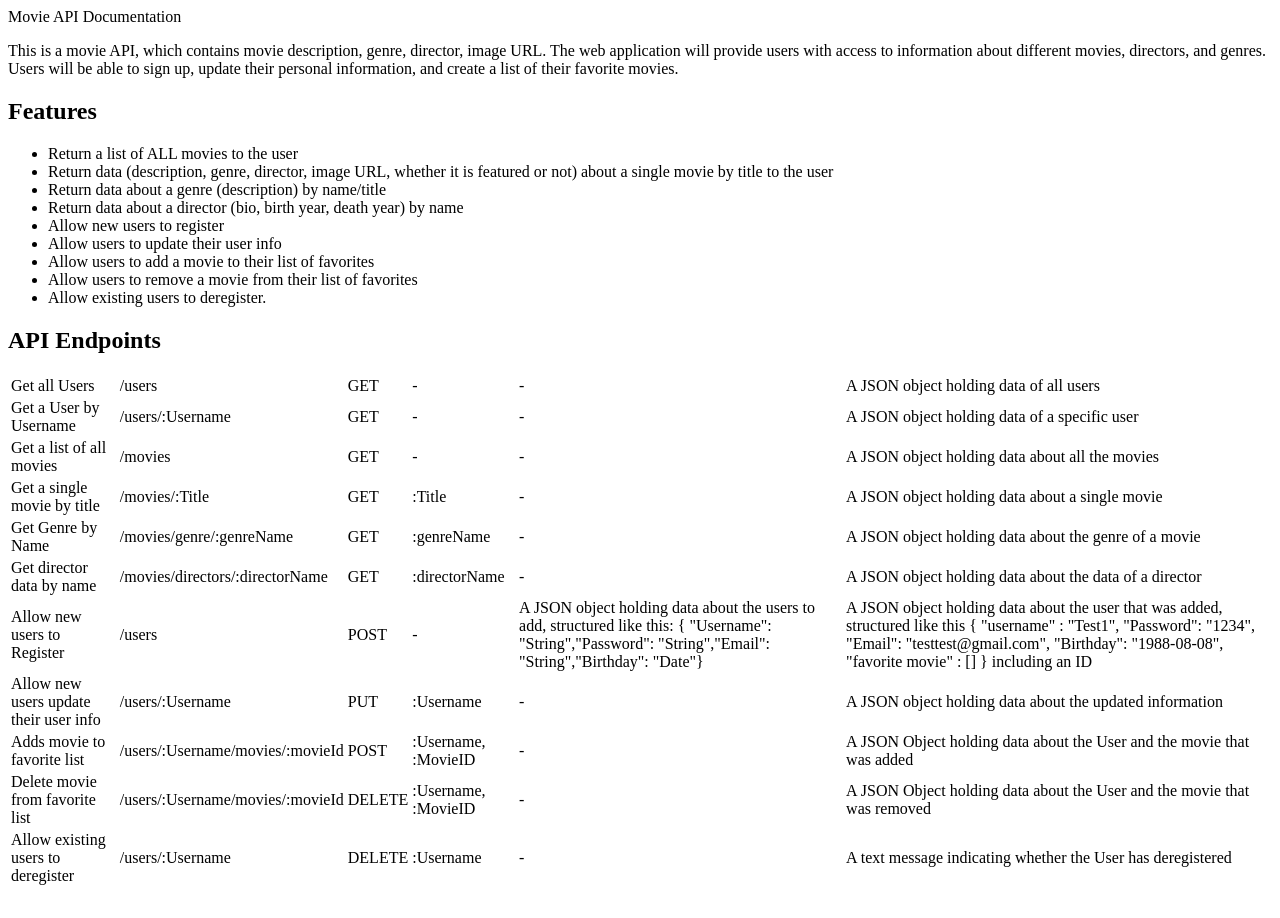
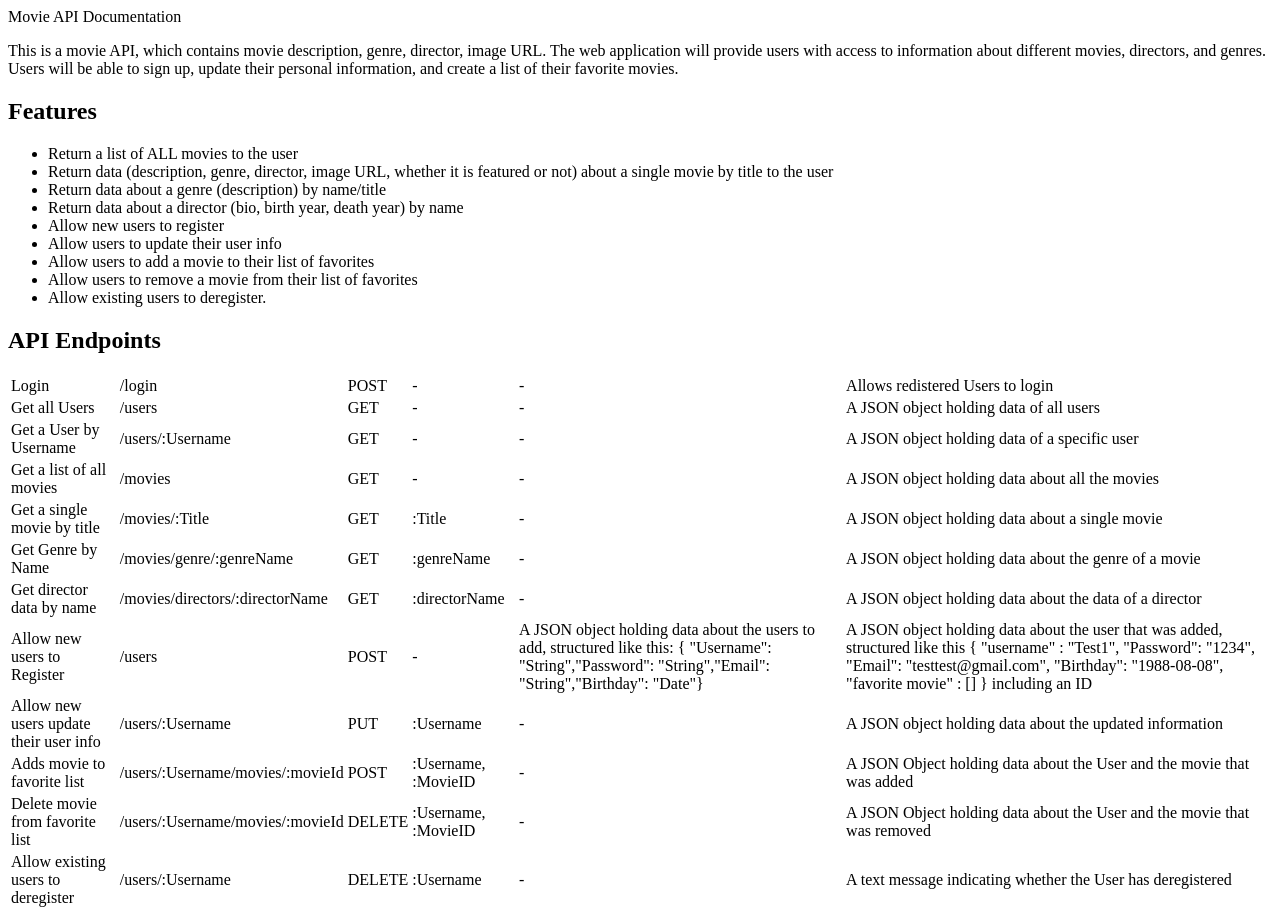
Before and after one commit to Kathanira/cf_movie_api, a website: page public/documentation.html in a window 1280 px wide. Before the commit the page ends 896 px from the top, so only its background shows below. Drawn offline with Linux system fonts and the light colour scheme; files that its build step writes are made by us from their sources.

Commit message:
Update documentation.html

```diff
--- a/public/documentation.html
+++ b/public/documentation.html
@@ -44,6 +44,16 @@
 
 
                 <tbody>
+
+                    <tr>
+                        <td>Login</td>
+                        <td>/login</td>
+                        <td>POST</td>
+                        <td>-</td>
+                        <td>-</td>
+                        <td> Allows redistered Users to login</td>
+                    </tr>
+
                     <tr>
                         <td>Get all Users</td>
                         <td>/users</td>
```
